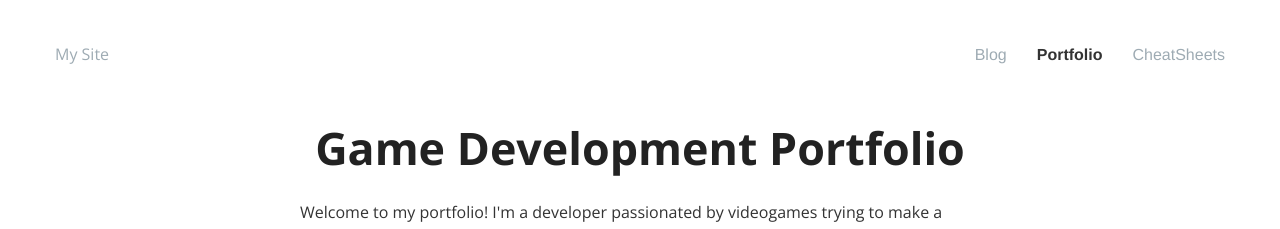
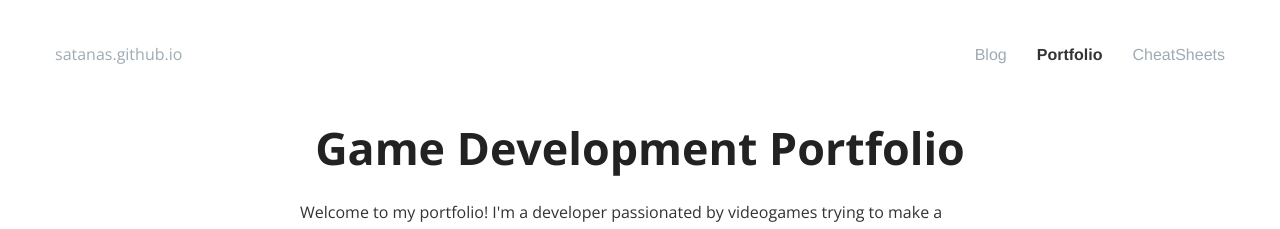
Before and after one commit to satanas/site, a Jekyll site: the page built from portfolio/index.html, in a window 1280 px wide. Shown: the top 229 px of the page. Built offline with Jekyll 4.4.1, drawn with Linux system fonts in a browser that asks for light colours; Markdown is read by kramdown in place of the engine named in the settings.

Commit message:
Testing with another site name

```diff
--- a/_includes/navbar.html
+++ b/_includes/navbar.html
@@ -1,7 +1,7 @@
 <nav class="top-bar" data-topbar role="navigation">
   <ul class="title-area">
     <li class="name">
-      <h1><a href="#">My Site</a></h1>
+      <h1><a href="#">satanas.github.io</a></h1>
     </li>
     <li class="toggle-topbar menu-icon"><a href="#"><span></span></a></li>
   </ul>
```
